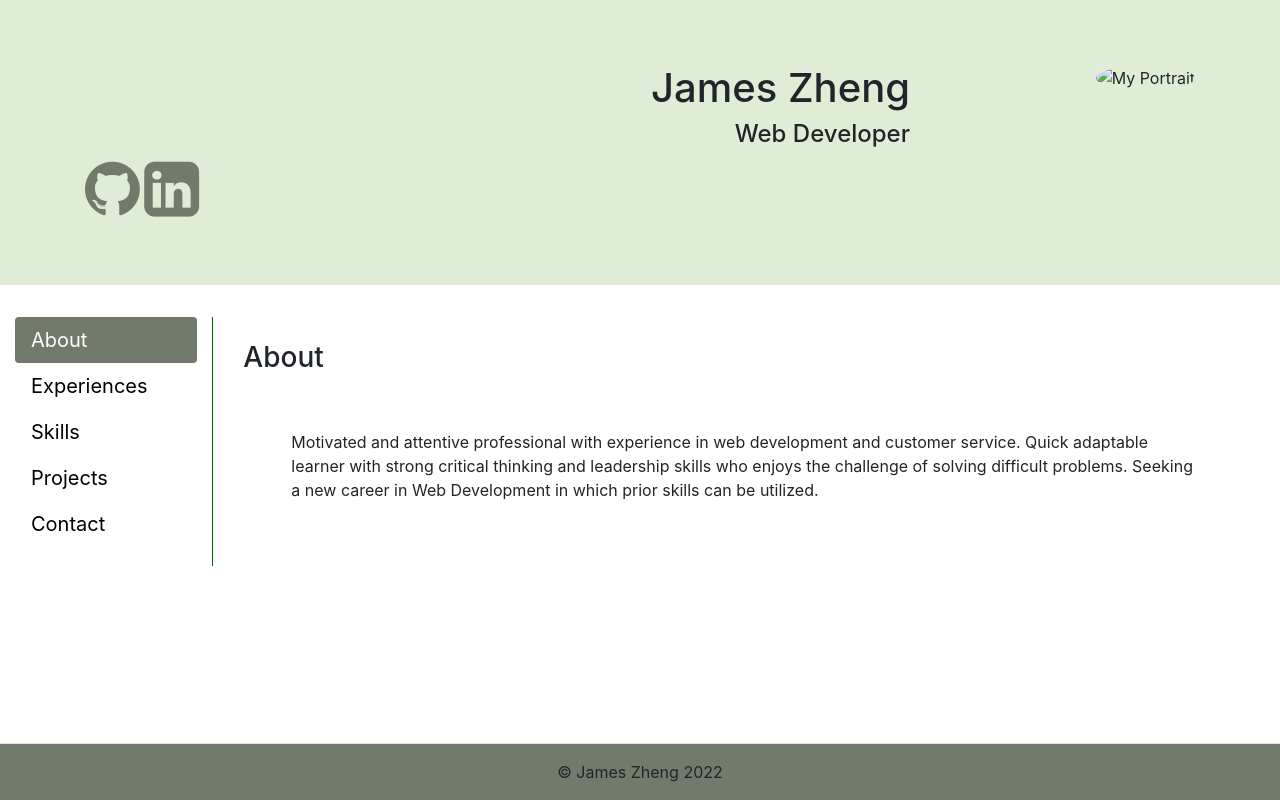
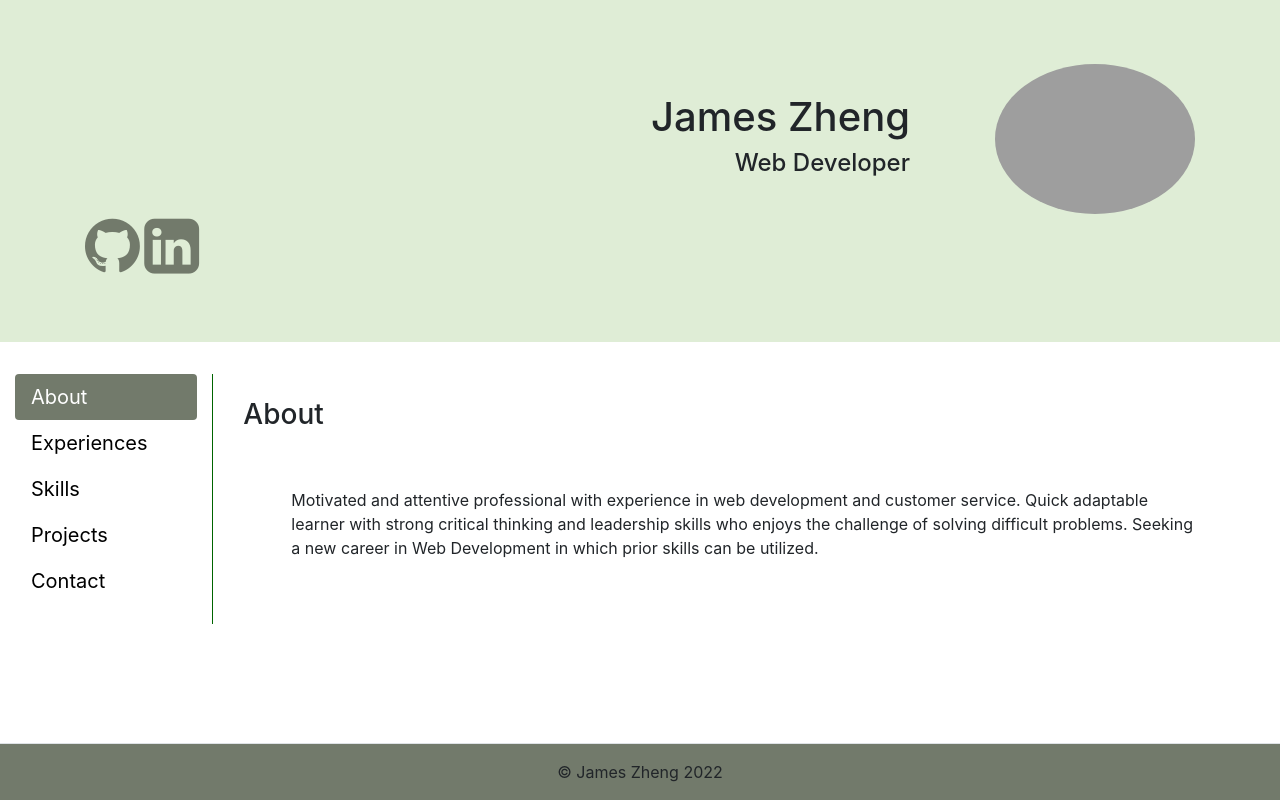
Before and after one commit to jameszheng11/My-Portfolio, a plain HTML site: page index.html in a window 1280 px wide. Drawn offline with nearby package versions, Linux system fonts and the light colour scheme; the site is published under a folder, as on GitHub Pages, so addresses that start at the root find nothing.

Commit message:
Changed image call

```diff
--- a/index.html
+++ b/index.html
@@ -29,7 +29,7 @@
               <h4>Web Developer</h4>
             </div>
             <div class="col-3">
-              <img src="/images/Portrait.jpg" alt="My Portrait" class="rounded-circle img-fluid">
+              <img src="images/Portrait.jpg" alt="My Portrait" class="rounded-circle img-fluid">
             </div>
           </div>
         </div>
```
